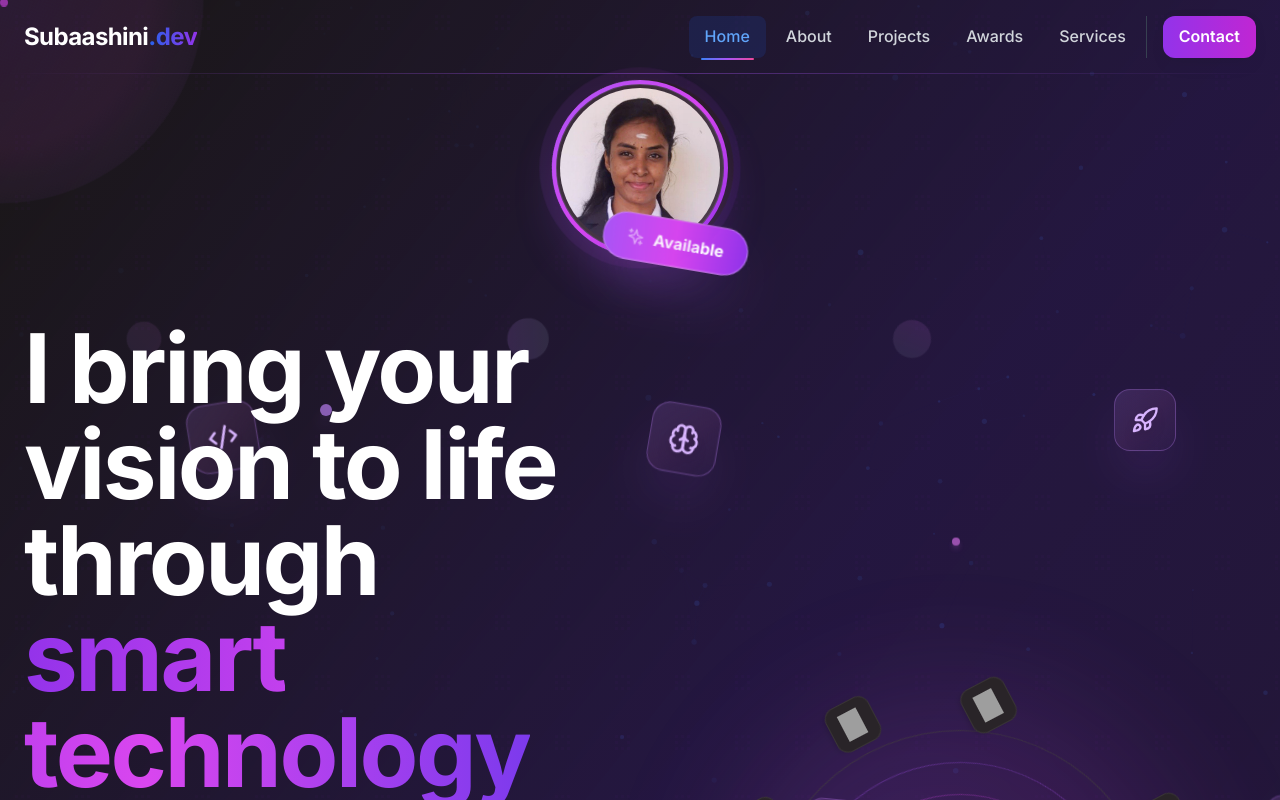
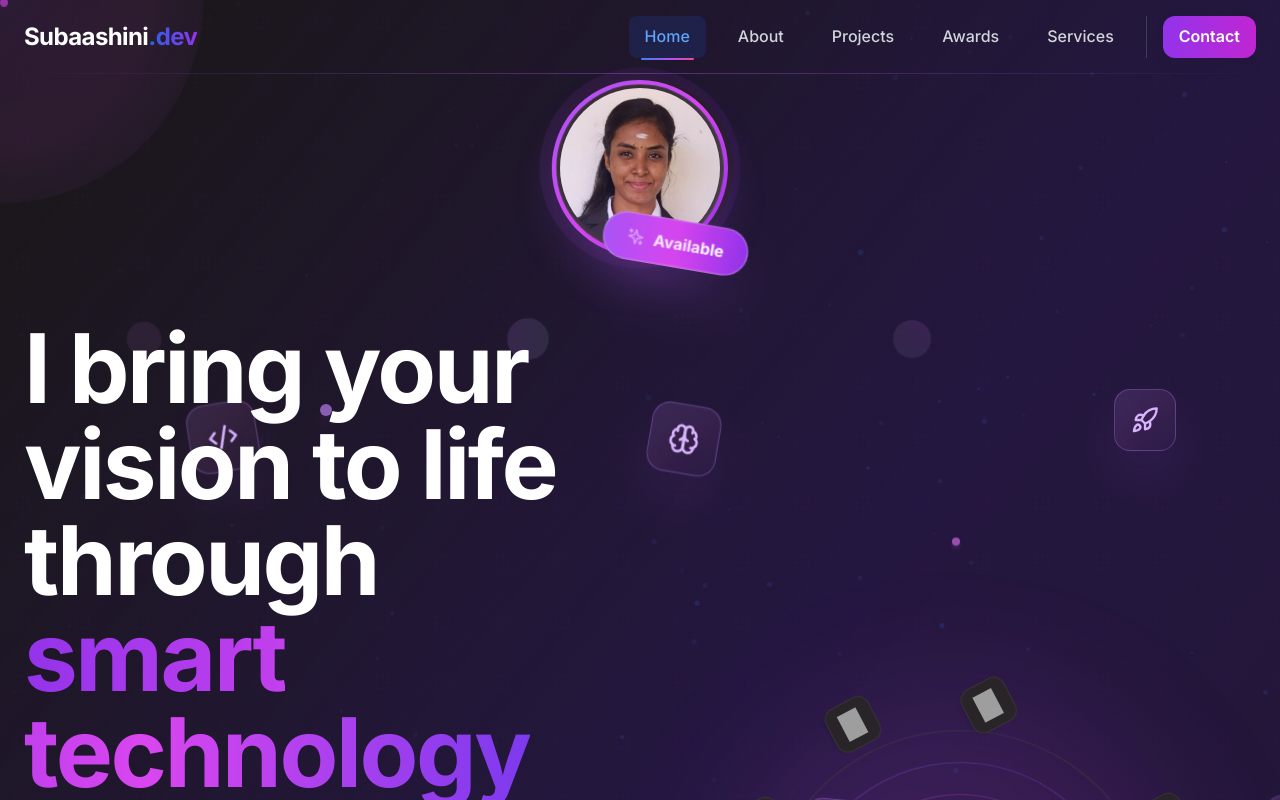
Before and after one commit to Subaashini27/subaashini-portfolio, a React (Vite) app: page / in a window 1280 px wide. Shown: the top 800 px of the page. Built offline with nearby package versions, Linux system fonts and the light colour scheme; grey boxes are pictures that could not be loaded.

Commit message:
ui(header): add left margin and wider spacing for desktop nav to separate from logo

```diff
--- a/src/components/Header.tsx
+++ b/src/components/Header.tsx
@@ -77,7 +77,7 @@ const Header: React.FC<HeaderProps> = ({ darkMode }) => {
           </motion.div>
 
           {/* Desktop Navigation (show from md and up) */}
-          <div className="hidden md:flex items-center space-x-1">
+          <div className="hidden md:flex items-center space-x-4 ml-6 lg:ml-10">
             {navItems.map((item) => (
               <motion.button
                 key={item.id}
```
